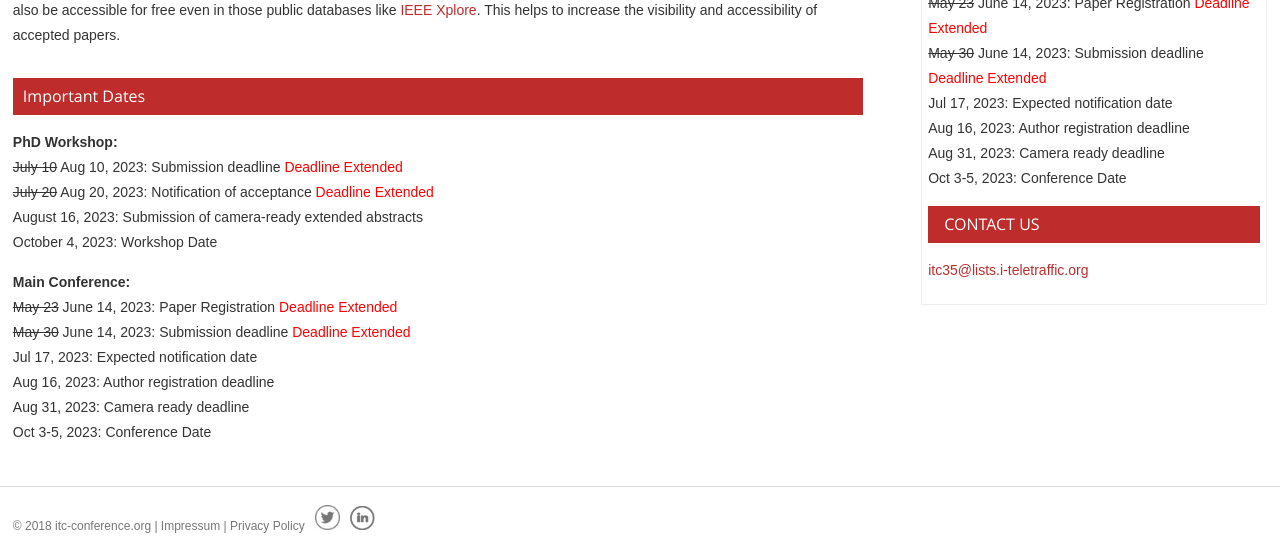
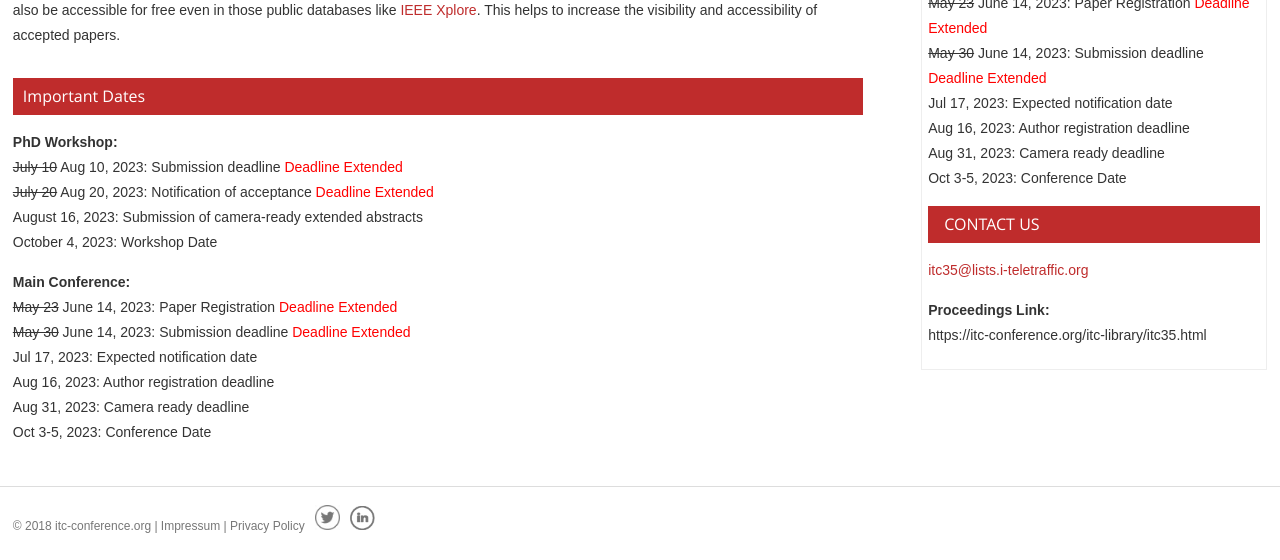
Before and after one commit to ohohlfeld/itc35, a Jekyll site: the page built from index.md, in a window 1280 px wide. Shown: the part 894-1454 px from the top of the page. Built offline with Jekyll 4.4.1, drawn with Linux system fonts in a browser that asks for light colours.

Commit message:
Update default.html

```diff
--- a/_layouts/default.html
+++ b/_layouts/default.html
@@ -90,6 +90,14 @@
                         </p>
                     </div>
                 </div>
+                <div class=" typo3-neos-nodetypes-text">
+                    <div>
+                        <p>
+                            {% capture my_include %}{% include proceedings.md %}{% endcapture %}
+                            {{ my_include | markdownify }}
+                        </p>
+                    </div>
+                </div>
                 <!--
                 <div class="right_links">Sponsors</div>
                 <div class=" typo3-neos-nodetypes-text">
```
